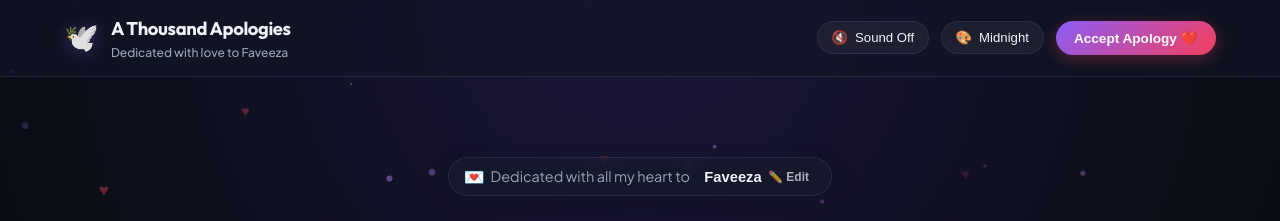
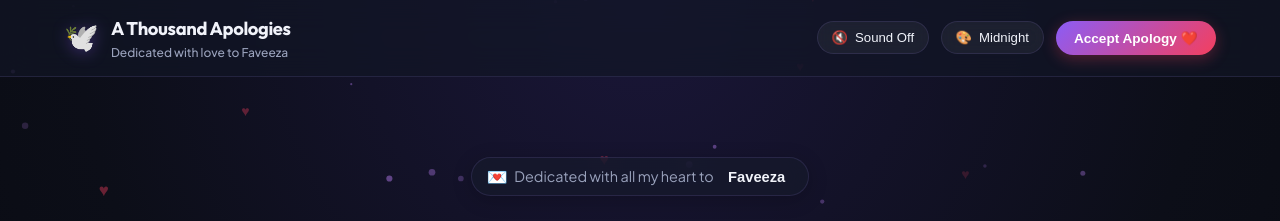
Before and after one commit to sidehustle871-collab/Apology, a plain HTML site: page index.html in a window 1280 px wide. Shown: the top 221 px of the page. Drawn offline with nearby package versions, Linux system fonts and the light colour scheme; a web font is replaced by a local one.

Commit message:
Update index.html

```diff
--- a/index.html
+++ b/index.html
@@ -72,7 +72,7 @@
           <span class="recipient-prefix">Dedicated with all my heart to</span>
           <button id="edit-recipient-btn" class="recipient-name-btn" title="Click to personalize recipient name">
             <span id="recipient-name-display">Faveeza</span>
-            <span class="edit-badge">✏️ Edit</span>
+            <!-- <span class="edit-badge">✏️ Edit</span> -->
           </button>
         </div>
 
```
